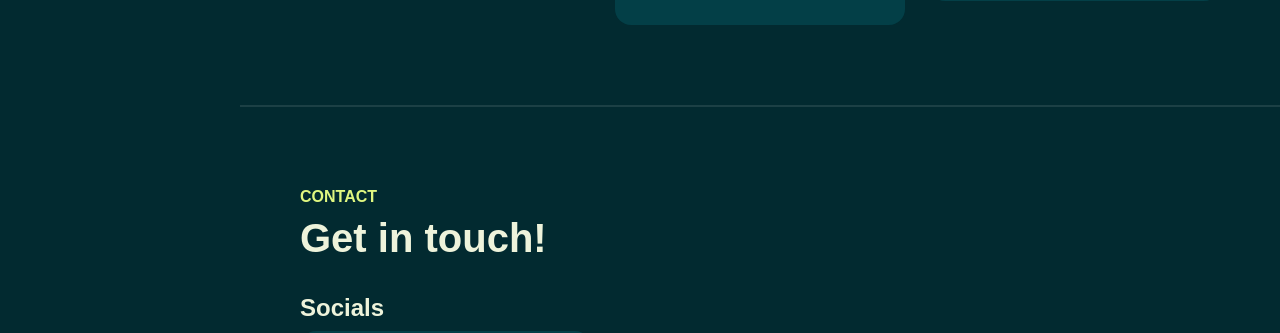
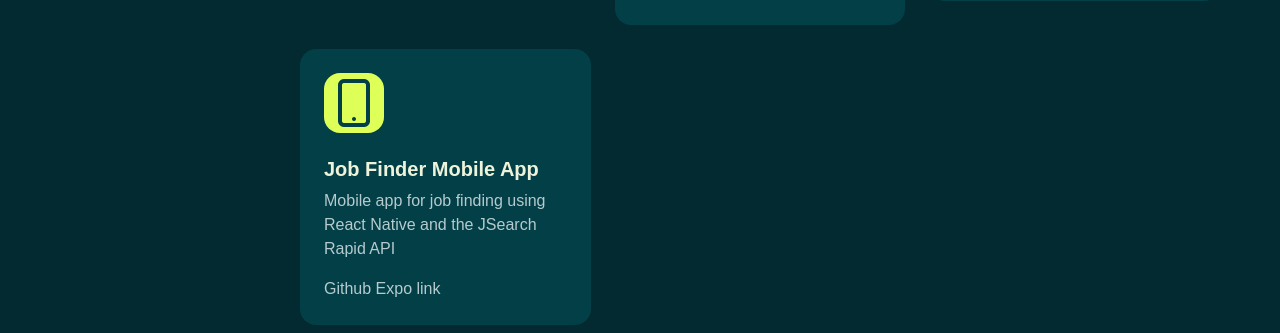
Before and after one commit to Spencnar/spencnar.github.io, a plain HTML site: page index.html in a window 1280 px wide. Shown: the part 1570-1903 px from the top of the page. Drawn offline with Linux system fonts and the light colour scheme; a web font is replaced by a local one.

Commit message:
Added new project

```diff
--- a/index.html
+++ b/index.html
@@ -144,6 +144,19 @@
                             <p>This is an eCommerce site made using Angular, Node.js, TypeScript and Stripe</p>
                             <a href="https://github.com/Spencnar/ang-store">Github</a>
                             <a href="https://spencer-angularstore.netlify.app">Deployed Site</a>
+
+
+                        </div>
+                    </div>
+                    <div class="col-md-4 mt-4" data-aos="fade-up" data-aos-delay="300">
+                        <div class="project p-4 bg-base rounded-4 shadow-effect">
+                            <div class="iconbox rounded-4">
+                                <i class="las la-mobile"></i>
+                            </div>
+                            <h5 class="mt-4 mb-2">Job Finder Mobile App</h5>
+                            <p>Mobile app for job finding using React Native and the JSearch Rapid API</p>
+                            <a href="https://github.com/Spencnar/react_native_jobfinder">Github</a>
+                            <a href="https://expo.dev/@spencnar/react_native_jobfinder?serviceType=classic&distribution=expo-go">Expo link</a>
 
 
                         </div>
```
